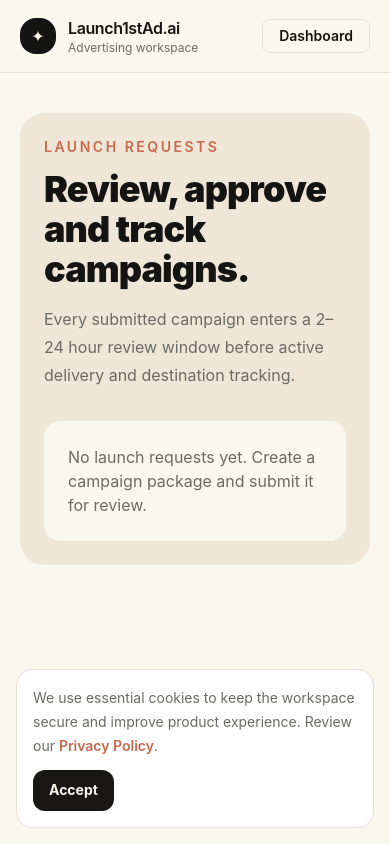
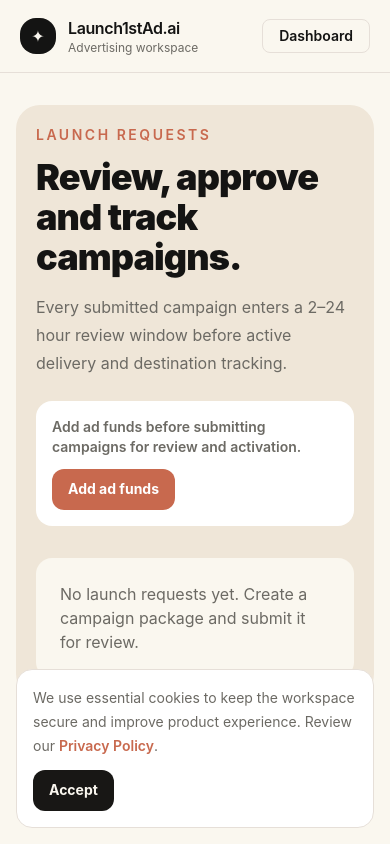
Before and after one commit to lkmeeena882437-dotcom/Launch1stAd.ai, a Next.js app: page /launch-requests in a window 390 px wide. Built offline with nearby package versions, Linux system fonts and the light colour scheme.

Commit message:
Add ad funds prompt to launch queue

```diff
--- a/components/launch/LaunchRequestsList.tsx
+++ b/components/launch/LaunchRequestsList.tsx
@@ -52,8 +52,8 @@ export function LaunchRequestsList() {
   }
 
   return (
-    <section className="mx-auto max-w-6xl px-5 py-10">
-      <div className="rounded-3xl bg-card p-6 md:p-10">
+    <section className="mx-auto max-w-6xl px-4 py-8 md:px-5 md:py-10">
+      <div className="rounded-3xl bg-card p-5 md:p-10">
         <div className="flex flex-wrap items-start justify-between gap-4">
           <div>
             <p className="text-sm font-semibold uppercase tracking-[0.18em] text-coral">Launch requests</p>
@@ -61,6 +61,11 @@ export function LaunchRequestsList() {
             <p className="mt-4 max-w-3xl leading-7 text-muted">Every submitted campaign enters a 2–24 hour review window before active delivery and destination tracking.</p>
           </div>
           {items.length > 0 && <button onClick={clearAll} className="rounded-xl border border-hairline px-4 py-3 text-sm font-bold">Clear</button>}
+        </div>
+
+        <div className="mt-6 flex flex-wrap items-center justify-between gap-3 rounded-2xl bg-white p-4 text-sm">
+          <p className="font-semibold text-muted">Add ad funds before submitting campaigns for review and activation.</p>
+          <Link href="/wallet" className="rounded-xl bg-coral px-4 py-3 font-bold text-white">Add ad funds</Link>
         </div>
 
         {message && <div className="mt-6 rounded-2xl bg-canvas p-4 text-sm font-semibold text-coral">{message}</div>}
@@ -74,7 +79,7 @@ export function LaunchRequestsList() {
             {items.map((item, index) => {
               const metrics = estimatedMetrics(index);
               return (
-              <div key={item.id} className="rounded-2xl bg-canvas p-5">
+              <div key={item.id} className="rounded-2xl bg-canvas p-4 md:p-5">
                 <div className="flex flex-wrap items-center justify-between gap-3">
                   <div>
                     <h2 className="text-xl font-semibold">Campaign request</h2>
@@ -97,7 +102,7 @@ export function LaunchRequestsList() {
                   </div>
                 )}
 
-                <div className="mt-5 flex flex-wrap gap-3">
+                <div className="mt-5 grid gap-3 sm:grid-cols-2 lg:flex lg:flex-wrap">
                   <button onClick={() => submitForReview(item)} className="rounded-xl bg-dark px-4 py-3 text-sm font-bold text-canvas">Submit for review</button>
                   <button onClick={() => updateStatus(item.id, "active")} className="rounded-xl bg-coral px-4 py-3 text-sm font-bold text-white">Mark active</button>
                   <Link href={`/campaigns?id=${item.campaignId}`} className="rounded-xl border border-hairline px-4 py-3 text-sm font-bold">Open report</Link>
```
